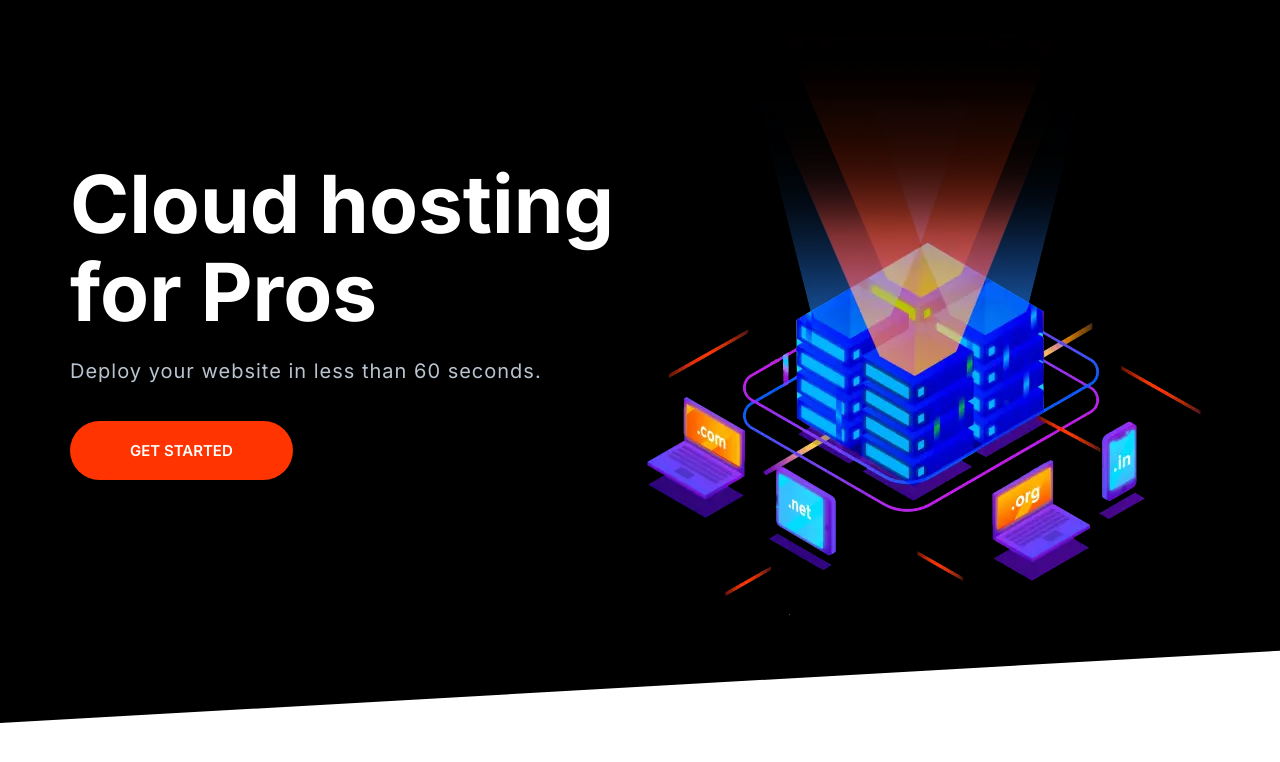
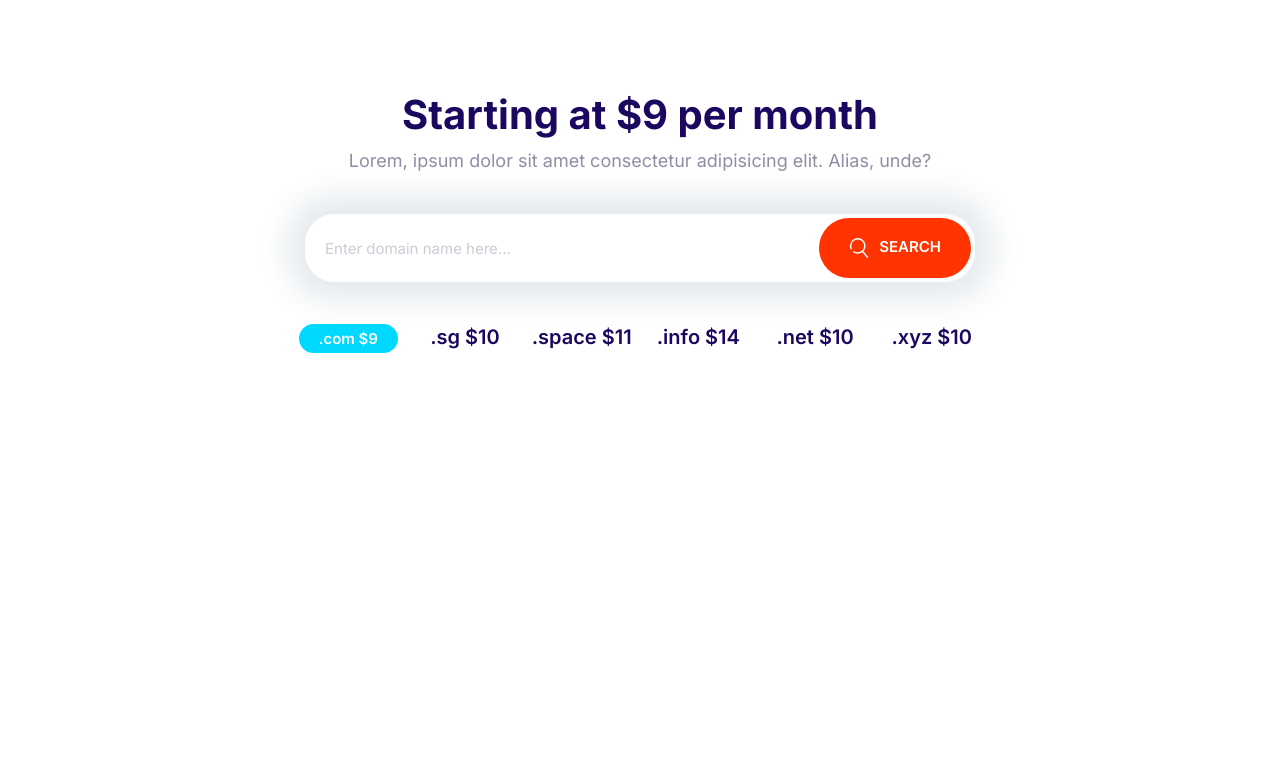
Before and after one commit to VidasUska/project-first, a plain HTML site: page index.html in a window 1280 px wide. Drawn offline with Linux system fonts and the light colour scheme.

Commit message:
Build domain-block.

```diff
--- a/css/styles.css
+++ b/css/styles.css
@@ -197,10 +197,18 @@ a {
   font-size: 1.8rem;
   font-weight: 600;
   margin: 1rem 0;
+  outline: 0;
   padding: 2rem 3rem;
   text-align: center;
   text-transform: uppercase;
   white-space: nowrap;
+}
+
+.btn .icon {
+  width: 2rem;
+  height: 2rem;
+  margin-right: 1rem;
+  vertical-align: middle;
 }
 
 .btn--primary {
@@ -279,7 +287,7 @@ a {
 .input-group .input {
   border: 0;
   flex-grow: 1;
-  padding: 1.5rem 1rem;
+  padding: 1.5rem 2rem;
 }
 
 .input-group .btn {
@@ -687,3 +695,28 @@ a {
     align-self: center;
   }
 }
+
+/* Domain Block */
+.block-domain .input-group {
+  box-shadow: 0 0 30px 20px #e6ebee;
+  border: 0;
+  margin: 4rem auto;
+  max-width: 670px;
+}
+
+.block-domain__prices {
+  display: grid;
+  grid-template-columns: repeat(3, 1fr);
+  grid-template-rows: repeat(2, 6rem);
+  font-size: 2rem;
+  font-weight: 600;
+  justify-items: center;
+  max-width: 700px;
+  margin: 0 auto;
+}
+
+@media screen and (min-width: 768px) {
+  .block-domain__prices {
+    grid-template-columns: repeat(auto-fit, minmax(10rem, 1fr));
+  }
+}
--- a/index.html
+++ b/index.html
@@ -15,27 +15,34 @@
     <link rel="stylesheet" href="css/styles.css" />
   </head>
   <body>
-    <section class="block block--dark block--skewed-left hero">
-      <div class="container grid grid--1x2">
-        <header class="block__header hero__content">
-          <h1 class="block__heading">Cloud hosting for Pros</h1>
-          <p class="hero__tagline">
-            Deploy your website in less than 60 seconds.
-          </p>
-          <a href="" class="btn btn--accent btn--stretched">Get Started</a>
-        </header>
-        <picture>
-          <source
-            type="image/webp"
-            srcset="images/banner.webp 1x, images/banner@2x.webp 2x"
-          />
-          <source
-            type="image/png"
-            srcset="images/banner.png 1x, images/banner@png 2x"
-          />
-          <img class="hero__image" src="images/banner.png" alt="" />
-        </picture>
+    <section class="block container block-domain">
+      <header class="block__header">
+        <h2>Starting at $9 per month</h2>
+        <p>
+          Lorem, ipsum dolor sit amet consectetur adipisicing elit. Alias, unde?
+        </p>
+      </header>
+
+      <div class="input-group">
+        <input
+          type="text"
+          class="input"
+          placeholder="Enter domain name here..."
+        />
+        <button class="btn btn--accent">
+          <svg class="icon icon--white">
+            <use xlink:href="images/sprite.svg#search"></use></svg
+          >Search
+        </button>
       </div>
+      <ul class="list block-domain__prices">
+        <li><span class="badge badge--secondary">.com $9</span></li>
+        <li>.sg $10</li>
+        <li>.space $11</li>
+        <li>.info $14</li>
+        <li>.net $10</li>
+        <li>.xyz $10</li>
+      </ul>
     </section>
     <script src="js/main.js"></script>
   </body>
```
Also changed, not shown: components/domain-block.html (added, +25 -0 lines), components/inputs-group-2.html (added, +4 -0 lines).
